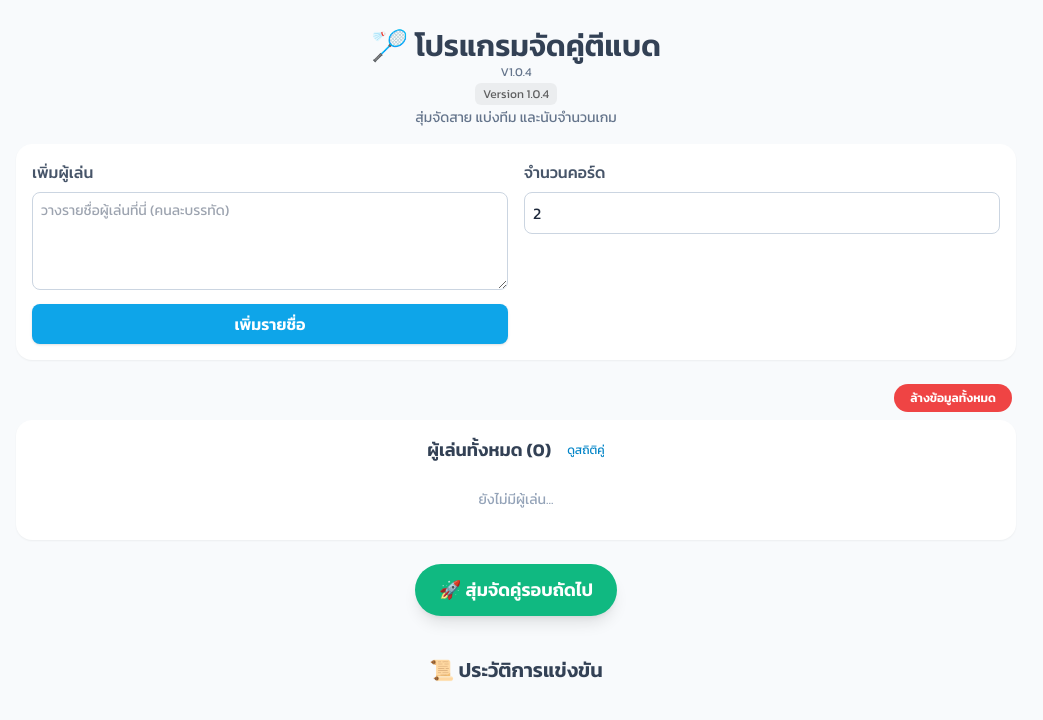
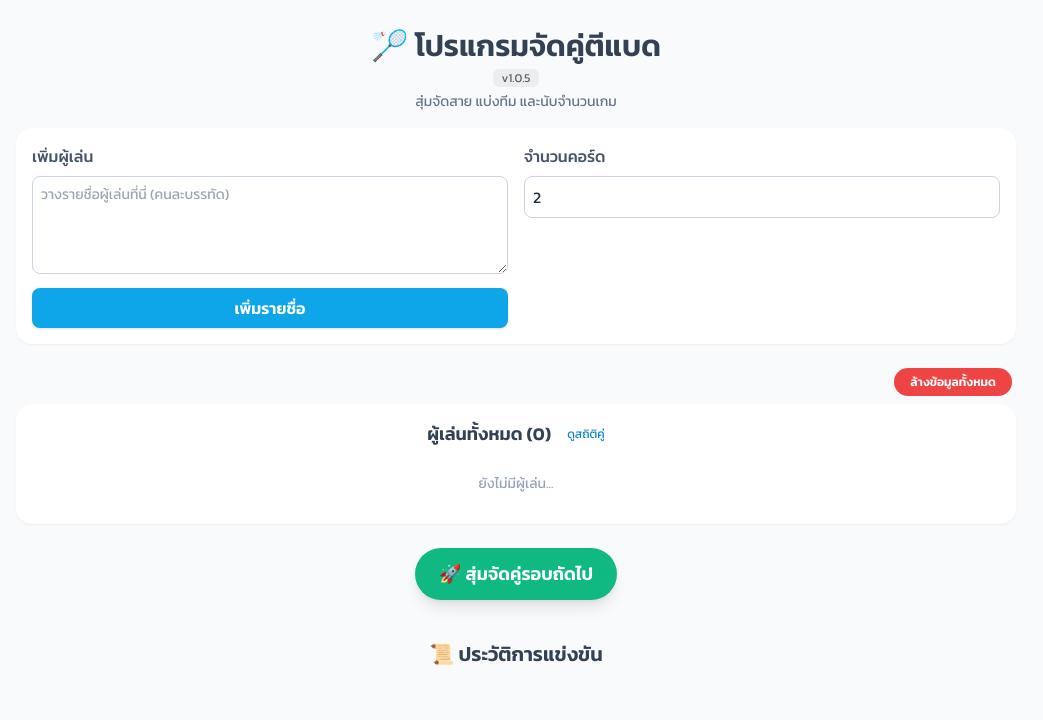
Before and after one commit to h3ley/badminton-matcher-ai, a plain HTML site: page index.html in a window 1280 px wide. Shown: the whole page, without its empty margins (124-1167 px from the left). Drawn offline with nearby package versions, Linux system fonts and the light colour scheme.

Commit message:
remove version tag and update version 1.0.5

```diff
--- a/index.html
+++ b/index.html
@@ -26,8 +26,7 @@
         <!-- Header -->
         <header class="text-center my-4">
             <h1 class="text-2xl md:text-3xl font-bold text-slate-700">🏸 โปรแกรมจัดคู่ตีแบด</h1>
-            <p class="text-slate-500 text-xs">V1.0.4</p>
-            <span id="app-version" class="px-2 py-0.5 rounded-md bg-black/5 text-black/60 text-xs select-none">
+            <span id="app-version" class="px-2 rounded-md bg-black/5 text-black/60 text-xs select-none">
                 loading...
             </span>
             <p class="text-slate-500 mt-1 text-sm">สุ่มจัดสาย แบ่งทีม และนับจำนวนเกม</p>
@@ -133,7 +132,7 @@
             const el = document.getElementById('app-version');
             const ver = await getAppVersion();
             // ถ้าคุณมี logic หาชื่อ branch จากโดเมนด้วยก็ใส่เพิ่มได้
-            el.textContent = `Version ${ver}`;
+            el.textContent = `v${ver}`;
         })();
     </script>
 </body>
--- a/version.txt
+++ b/version.txt
@@ -1 +1 @@
-1.0.4
+1.0.5
```
